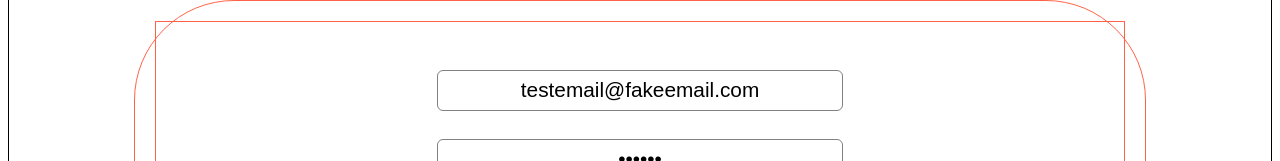
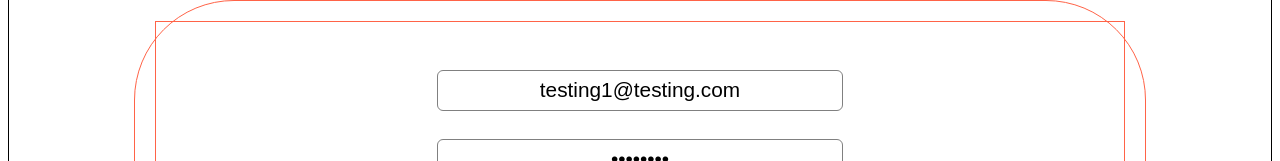
Before and after one commit to PotluckPlanner-TT7/Frontend, a React (Create React App) app: page /login in a window 1280 px wide. Shown: the part 148-309 px from the top of the page. Built offline with nearby package versions, Linux system fonts and the light colour scheme.

Commit message:
git pull

```diff
--- a/src/components/LogIn/LogIn.js
+++ b/src/components/LogIn/LogIn.js
@@ -9,8 +9,8 @@ import { setUserData } from "./../../store/actions/loginActions";
 
 // Initial Sign Up form values
 const initialValues = {
-  email: "testemail@fakeemail.com",
-  password: "abc123",
+  email: "testing1@testing.com",
+  password: "password",
 };
 
 // Yup validation schema
```
